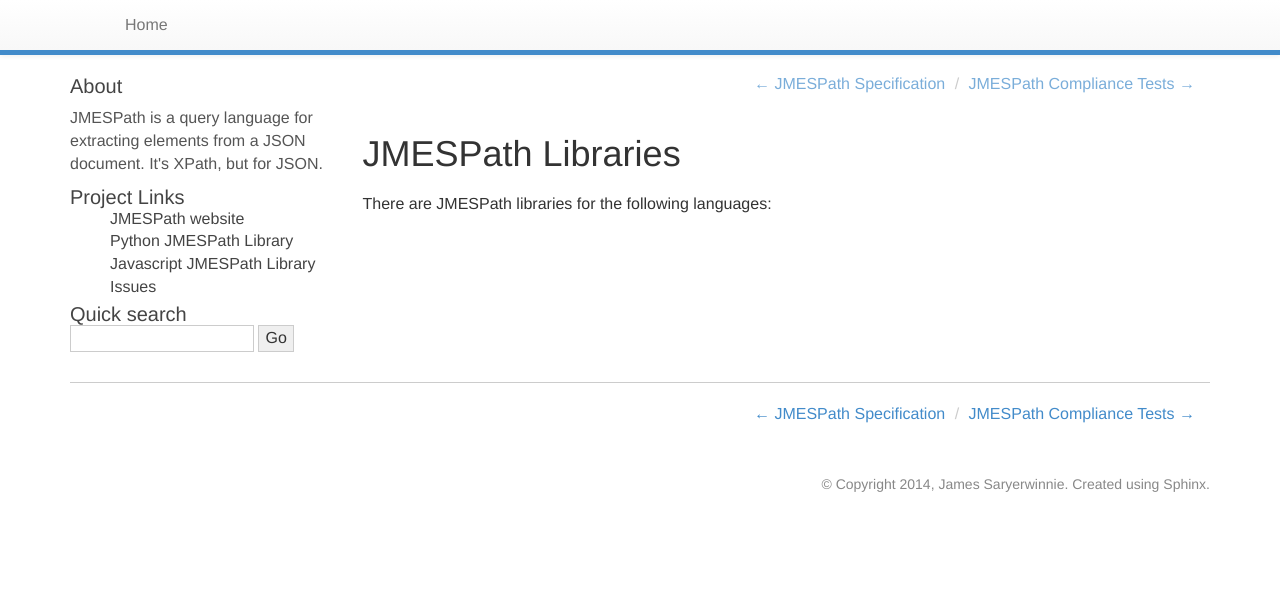
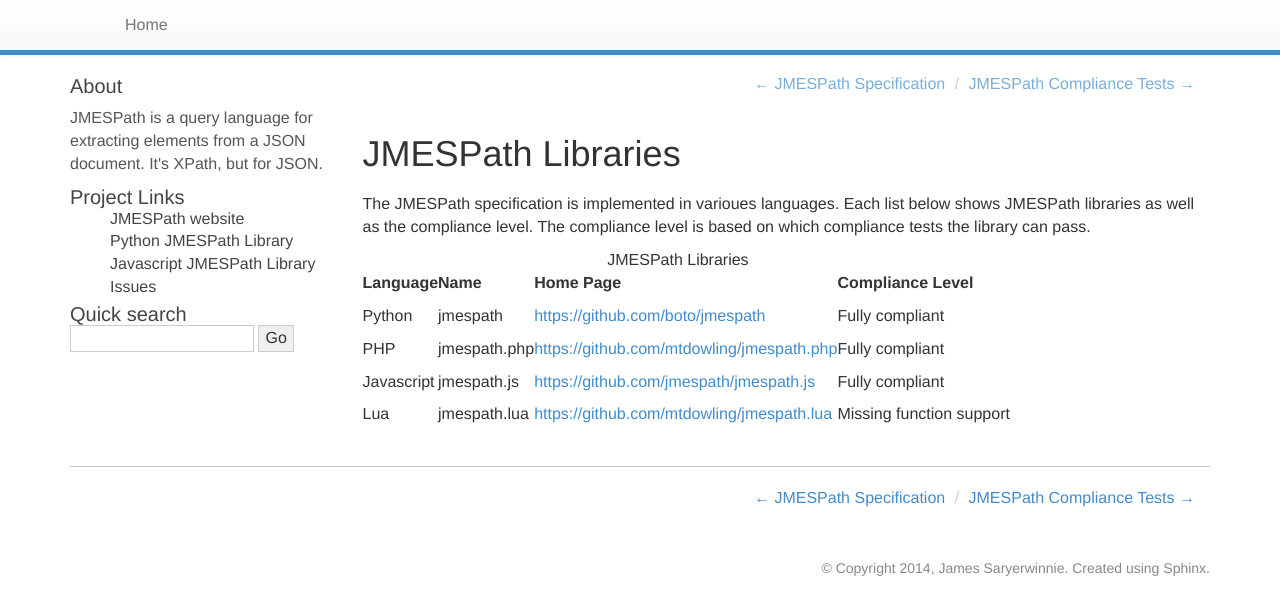
Before and after one commit to jmespath/jmespath.site, a Sphinx documentation site: the page built from docs/libraries.rst, in a window 1280 px wide. Shown: the top 615 px of the page. Built offline with Sphinx 7.4.7, drawn with Linux system fonts in a browser that asks for light colours; comment, search, counter and statistics services are not loaded.

Commit message:
Add a libraries page

```diff
--- a/docs/libraries.rst
+++ b/docs/libraries.rst
@@ -2,4 +2,31 @@
 JMESPath Libraries
 ==================
 
-There are JMESPath libraries for the following languages:
+The JMESPath specification is implemented in varioues languages.  Each list
+below shows JMESPath libraries as well as the compliance level.  The compliance
+level is based on which compliance tests the library can pass.
+
+
+.. list-table:: JMESPath Libraries
+  :header-rows: 1
+
+  * - Language
+    - Name
+    - Home Page
+    - Compliance Level
+  * - Python
+    - jmespath
+    - https://github.com/boto/jmespath
+    - Fully compliant
+  * - PHP
+    - jmespath.php
+    - https://github.com/mtdowling/jmespath.php
+    - Fully compliant
+  * - Javascript
+    - jmespath.js
+    - https://github.com/jmespath/jmespath.js
+    - Fully compliant
+  * - Lua
+    - jmespath.lua
+    - https://github.com/mtdowling/jmespath.lua
+    - Missing function support
```
